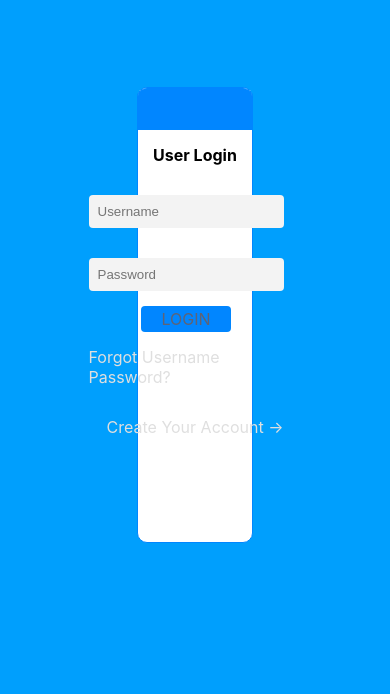
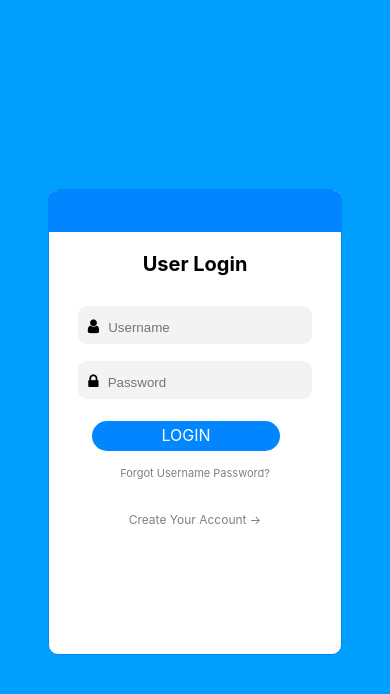
Before and after one commit to veenashreegowda97/React-login-form, a React (Create React App) app: page / in a window 390 px wide. Shown: the top 694 px of the page. Built offline with nearby package versions, Linux system fonts and the light colour scheme.

Commit message:
Responsiveness

```diff
--- a/package.json
+++ b/package.json
@@ -6,6 +6,7 @@
     "@testing-library/jest-dom": "^4.2.4",
     "@testing-library/react": "^9.4.0",
     "@testing-library/user-event": "^7.2.1",
+    "font-awesome": "^4.7.0",
     "react": "^16.12.0",
     "react-dom": "^16.12.0",
     "react-scripts": "3.3.0"
--- a/src/App.css
+++ b/src/App.css
@@ -10,10 +10,6 @@
   display: flex;
   flex-direction: column;
   flex: 1;
+  justify-content: center;
+  align-items: center;
 }
-.align  {
-  display: flex;
-  justify-content: center;
-  margin-top: 87px;
-  flex: 1;
-}
--- a/src/App.js
+++ b/src/App.js
@@ -6,9 +6,7 @@ import Form from '../src/Form/Form'
 function App() {
   return (
     <div class="login-wrapper">
-      <div class="align">
         <Form/>
-      </div>
     </div>
   );
 }
--- a/src/Button/Button.css
+++ b/src/Button/Button.css
@@ -1,14 +1,13 @@
 .login_button {
     background-color: #f3f3f3;
-    border-radius: 4px;
+    border-radius: 15px;
     margin-right: 18px;
-    color: #5f6375;
+    color:white;
     cursor: pointer;
     text-align: center;
-    padding-left: 20px;
-    padding-right: 20px;
-    padding-top: 3px;
-    padding-bottom: 3px;
     background-color: #0186ff;
-    margin-top: 15px;
+    margin-top: 35px;
+    width: 180px;
+    height: 22px;
+    padding: 4px;
 }
--- a/src/Form/Form.css
+++ b/src/Form/Form.css
@@ -4,20 +4,23 @@
     align-items: center;
 }
 .user_login {
-    margin-top: 15px;
+    margin-top: 20px;
+    font-size: 20px;
 }
 .forgot-text {
-    color: #dfdfdf;
+    color: grey;
+    font-size: 11px;
 }
 
 .forgot-wrapper {
     margin-top: 15px;
 }
 .create-acc-wrapper {
-    margin-top: 30px;
+    margin-top: 32px;
 }
 .create-text {
-    color: #dfdfdf;
+    color: grey;
+    font-size: 12px;
 }
 .header-wrapper {
     height: 40px;
@@ -33,7 +36,12 @@
     display: flex;
     flex-direction: column;
     align-items: center;
-    height: 60%;
+    height: 55%;
     background-color: white;
     border-radius: 10px;
 }
+@media only screen and (max-width: 700px) {
+    .main-wrapper {
+        width: 75%;
+    }
+  }
--- a/src/Form/Form.js
+++ b/src/Form/Form.js
@@ -2,6 +2,7 @@ import React,{Component} from 'react'
 import '../Form/Form.css'
 import Button from '../Button/Button'
 import Input from '../Input/Input'
+import 'font-awesome/css/font-awesome.min.css';
 
 class Form extends Component{
     state={
@@ -26,11 +27,8 @@ class Form extends Component{
                 </header>
                 <div className="form-wrapper">
                     <div className="user_login"><b>User Login</b></div>
-                    <div className="input-boxes">
-                        <Input placeholder="Username" name={this.state.name} onChange={this.onChange}/>
-                        <Input placeholder="Password" name={this.state.password} onChange={this.onChangepassword}/>
-                    </div>
-                    <div className="button-wrappers">
+                        <Input placeholder="Username" name={this.state.name} onChange={this.onChange} fontawesome="fa fa-user"/>
+                        <Input placeholder="Password" name={this.state.password} onChange={this.onChangepassword} fontawesome="fa fa-lock"/>
                         <Button color={this.state.password}/>
                     </div>
                     <div className="forgot-wrapper">
@@ -43,7 +41,6 @@ class Form extends Component{
                             Create Your  Account ->
                         </div>
                     </div>
-                </div>
             </div>
         )
     }
--- a/src/Input/Input.css
+++ b/src/Input/Input.css
@@ -2,6 +2,10 @@
     display: flex;
     margin-top: 15px;
     flex-direction: column;
+    background-color: #f3f3f3;
+    padding-left: 10px;
+    border-radius: 9px;
+
 }
 .inputs {
     background-color: #f3f3f3;
@@ -10,6 +14,15 @@
     margin-right: 18px;
     color: #5f6375;
     cursor: pointer;
+    margin-top:5px;
+    border: none;
+    outline: none;
+}
+
+.main-input-class {
+    display: flex;
     margin-top: 15px;
+    flex-direction: column;
+    height: 40px;
     border: none;
 }
--- a/src/Input/Input.js
+++ b/src/Input/Input.js
@@ -3,9 +3,12 @@ import './Input.css'
 
 function input(props) {
     return (
-        <div className="input-wrapper">
-            <input type="text" className="inputs" placeholder={props.placeholder} value={props.name} onChange={props.onChange}/>
+        <div className="main-input-class">
+            <div className={`input-wrapper ${props.fontawesome}`}>
+                <input type="text" className="inputs"  placeholder={props.placeholder} value={props.name} onChange={props.onChange}/>
+            </div>
         </div>
+
     )
 }
 
```
Also changed, not shown: 1 other file (tests, documents, lock files or other folders).
